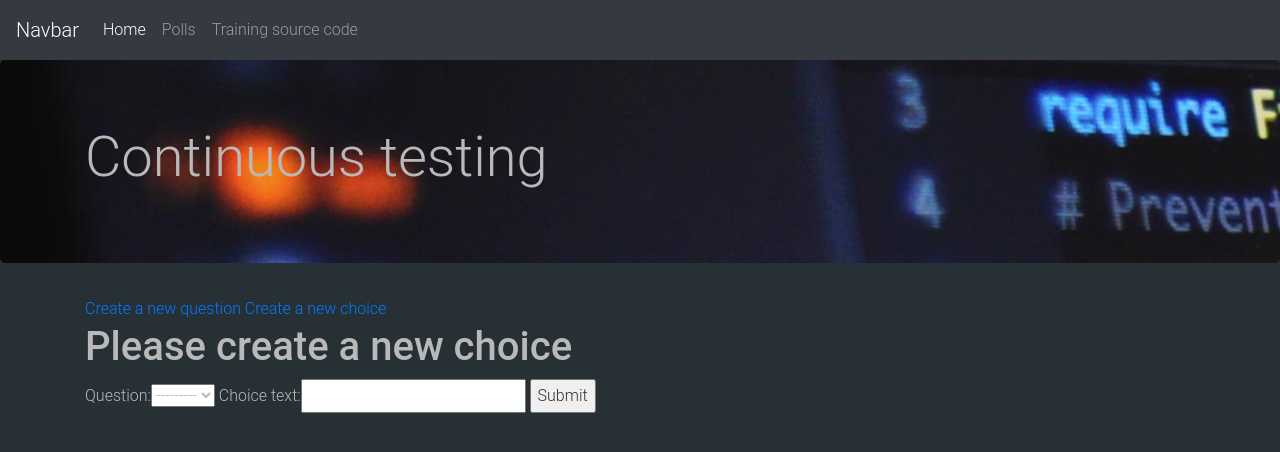
After one commit to NielsTalens/ct-training, a Django app: page /polls/create-choice in a window 1280 px wide. The commit adds this page. Shown: the top 452 px of the page. Run offline with Django 3.2, Linux system fonts and the light colour scheme; data that the repository does not hold is empty; some libraries are stand-ins or nearby versions.

Commit message:
feature: - question date, + create  choice
- Date is not mandatory anymore for Questions
- You can create choices from the UI

```diff
--- a/polls/forms.py
+++ b/polls/forms.py
@@ -1,5 +1,5 @@
 from django import forms
-from .models import Question
+from .models import Question, Choice
 
 
 # creating a form
@@ -13,5 +13,16 @@ class NewQuestionForm(forms.ModelForm):
         # specify fields to be used
         fields = [
             "question_text",
-            "pub_date",
         ]
+class NewChoiceForm(forms.ModelForm):
+
+    # create meta class
+    class Meta:
+        # specify model to be used
+        model = Choice
+
+        # specify fields to be used
+        fields = [
+            "question",
+            "choice_text",
+        ]
--- a/polls/models.py
+++ b/polls/models.py
@@ -6,13 +6,10 @@ from django.utils import timezone
 # Create your models here.
 class Question(models.Model):
   question_text = models.CharField(max_length=200)
-  pub_date = models.DateTimeField('date published')
+  pub_date = models.DateTimeField('date published', null=True, blank=True)
 
   def __str__(self):
         return self.question_text
-
-  def was_published_recently(self):
-        return self.pub_date >= timezone.now() - datetime.timedelta(days=1)
 
 class Choice(models.Model):
   question = models.ForeignKey(Question, on_delete=models.CASCADE)
--- a/polls/templates/polls/base.html
+++ b/polls/templates/polls/base.html
@@ -38,6 +38,7 @@
           <div class="row">
             <div class="col">
                   <a href="{% url 'polls:create-question' %}">Create a new question</a>
+                  <a href="{% url 'polls:create-choice' %}">Create a new choice</a>
                 {% block content %}
                 {% endblock %}
                 </div>
@@ -54,4 +55,3 @@
 <script src="https://stackpath.bootstrapcdn.com/bootstrap/4.2.1/js/bootstrap.min.js" integrity="sha384-B0UglyR+jN6CkvvICOB2joaf5I4l3gm9GU6Hc1og6Ls7i6U/mkkaduKaBhlAXv9k" crossorigin="anonymous"></script>
 </body>
 </html>
-+
--- /dev/null
+++ b/polls/templates/polls/create_choice.html
@@ -0,0 +1,13 @@
+{% extends 'polls/base.html' %}
+{% block content %}
+<h1>Please create a new choice</h1>
+<form method="POST" enctype="multipart/form-data">
+
+  <!-- Security token -->
+  {% csrf_token %}
+  <!-- Using the formset -->
+  {{ form }}
+
+  <input type="submit" value="Submit">
+</form>
+{% endblock %}
--- a/polls/urls.py
+++ b/polls/urls.py
@@ -9,4 +9,5 @@ urlpatterns = [
     path('<int:pk>/results/', views.ResultsView.as_view(), name='results'),
     path('<int:question_id>/vote/', views.vote, name='vote'),
     path('create-question', views.create_question, name='create-question'),
+    path('create-choice', views.create_choice, name='create-choice'),
 ]
--- a/polls/views.py
+++ b/polls/views.py
@@ -4,7 +4,7 @@ from django.urls import reverse
 from django.views import generic
 
 from .models import Choice, Question
-from .forms import NewQuestionForm
+from .forms import NewQuestionForm, NewChoiceForm
 
 
 class IndexView(generic.ListView):
@@ -53,4 +53,15 @@ def create_question(request):
 			form = NewQuestionForm()
 
 	return render(request, 'polls/create_question.html', {'form': form})
+
+def create_choice(request):
+	if request.method == 'POST':
+		form = NewChoiceForm(request.POST)
+		if form.is_valid():
+				form.save()
+				return HttpResponseRedirect(reverse('polls:index'))
+	else:
+			form = NewChoiceForm()
+
+	return render(request, 'polls/create_choice.html', {'form': form})
 	# return render(request, "create_question.html", context)
```
Also changed, not shown: polls/migrations/0002_alter_question_pub_date.py (added).
